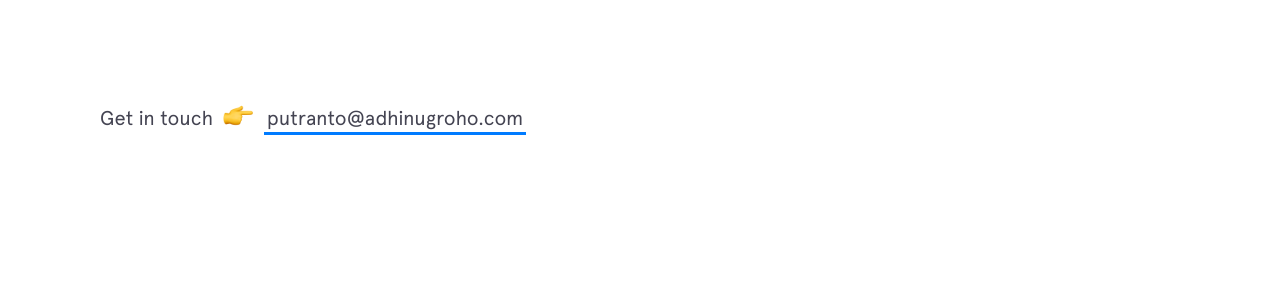
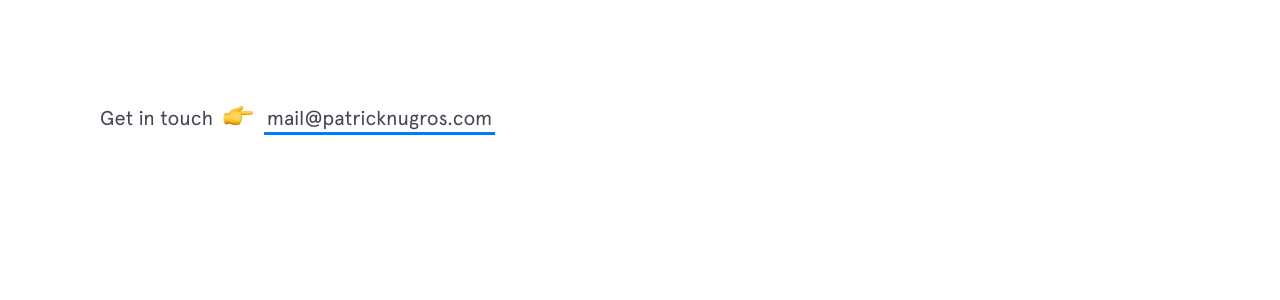
Before and after one commit to PatrickNugros/patricknugros-com, a Jekyll site: the page built from index.html, in a window 1280 px wide. Shown: the part 588-888 px from the top of the page. Built offline with Jekyll 4.4.1, drawn with Linux system fonts in a browser that asks for light colours; nearby versions of some CDN libraries.

Commit message:
fix email intro

```diff
--- a/_includes/intro.html
+++ b/_includes/intro.html
@@ -11,7 +11,7 @@
     <span>Get in touch </span>
     <span class="emoji pointer"></span>
     <span>
-      <a href="mailto:putranto@adhinugroho.com" target="_blank" class="highlight-link">putranto@adhinugroho.com</a>
+      <a href="mailto:mail@patricknugros.com" target="_blank" class="highlight-link">mail@patricknugros.com</a>
     </span>
   </h3>
 </header>
```
